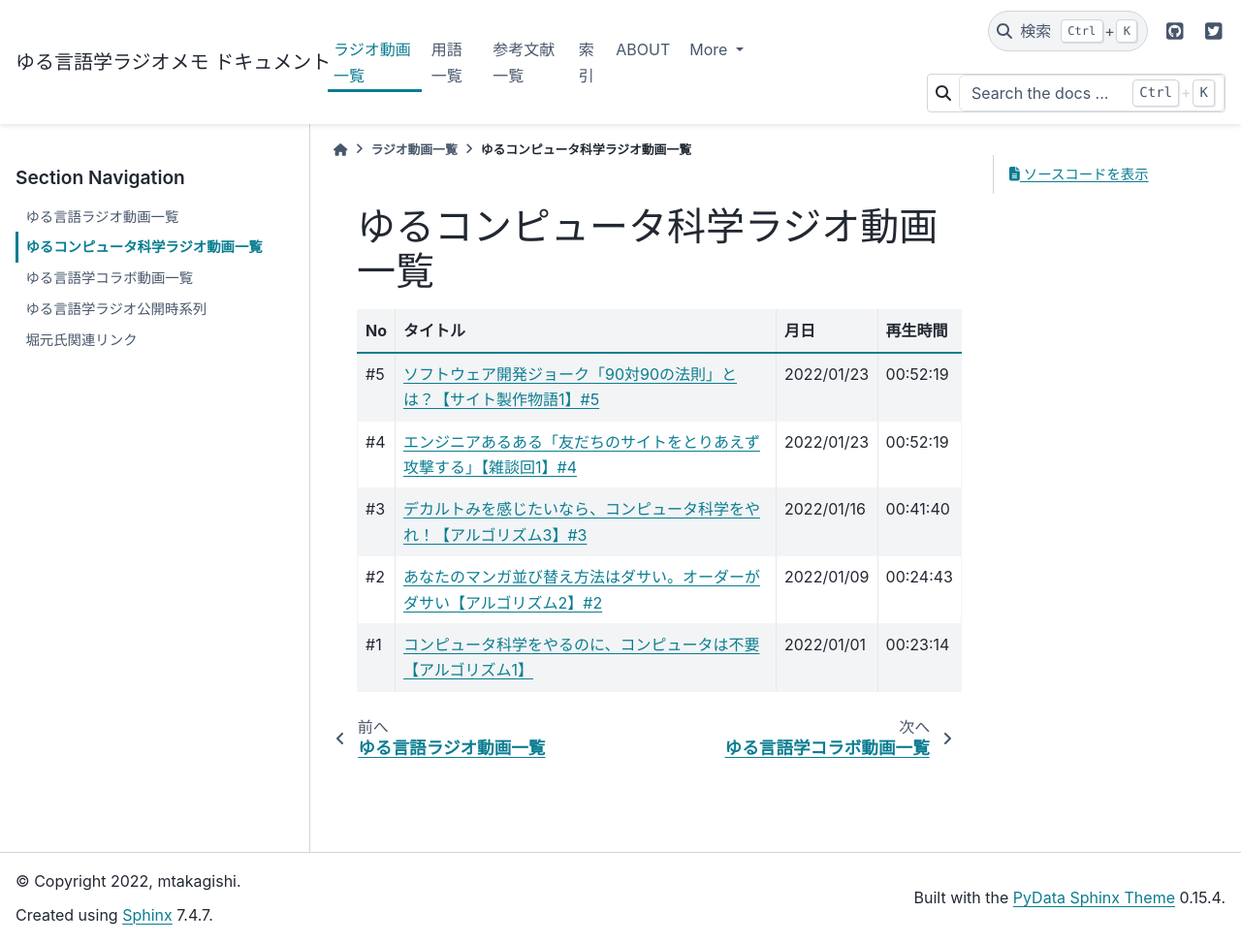
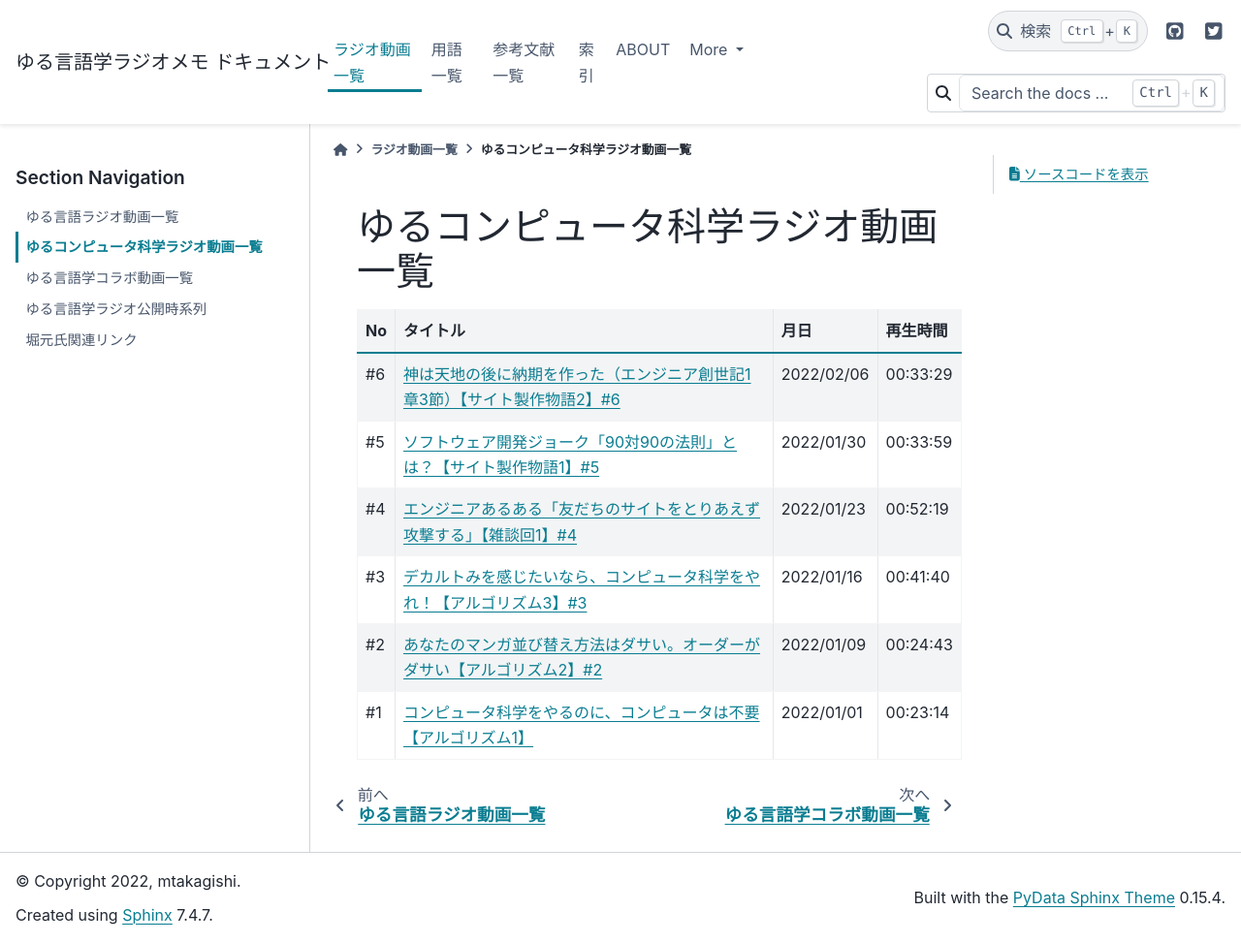
Before and after one commit to mtakagishi/yurugengo, a Sphinx documentation site: the page built from docs/videos/yurucomputer_radio_list.rst, in a window 1280 px wide and 973 px high. Shown: the whole window at 97% size. Built offline with Sphinx 7.4.7 and the PyData theme 0.15.4, drawn with Linux system fonts in a browser that asks for light colours.

Commit message:
コンピュータ#6へのリンクを追加

```diff
--- a/docs/videos/timeline.rst
+++ b/docs/videos/timeline.rst
@@ -214,6 +214,7 @@
       orientation = portrait
       第19回 ->
       コ5【サイト製作物語1】 ->
+      コ6【サイト製作物語2】 ->
       言88【インテリ悪口パビリオン】 ->
       忘年会ライブ【流行語大賞決定】 ;
     }
--- a/docs/videos/yurucomputer_radio_list.rst
+++ b/docs/videos/yurucomputer_radio_list.rst
@@ -1,22 +1,25 @@
 ゆるコンピュータ科学ラジオ動画一覧
 ==============================================
 
-+-----+----------------------------------------------------------------------------+------------+----------+
-| No  |                                  タイトル                                  |    月日    | 再生時間 |
-+=====+============================================================================+============+==========+
-| #5  | `ソフトウェア開発ジョーク「90対90の法則」とは？【サイト製作物語1】#5`_     | 2022/01/23 | 00:52:19 |
-+-----+----------------------------------------------------------------------------+------------+----------+
-| #4  | `エンジニアあるある「友だちのサイトをとりあえず攻撃する」【雑談回1】#4`_   | 2022/01/23 | 00:52:19 |
-+-----+----------------------------------------------------------------------------+------------+----------+
-| #3  | `デカルトみを感じたいなら、コンピュータ科学をやれ！【アルゴリズム3】#3`_   | 2022/01/16 | 00:41:40 |
-+-----+----------------------------------------------------------------------------+------------+----------+
-| #2  | `あなたのマンガ並び替え方法はダサい。オーダーがダサい【アルゴリズム2】#2`_ | 2022/01/09 | 00:24:43 |
-+-----+----------------------------------------------------------------------------+------------+----------+
-| #1  | `コンピュータ科学をやるのに、コンピュータは不要【アルゴリズム1】`_         | 2022/01/01 | 00:23:14 |
-+-----+----------------------------------------------------------------------------+------------+----------+
++-----+------------------------------------------------------------------------------+------------+----------+
+| No  |                                   タイトル                                   |    月日    | 再生時間 |
++=====+==============================================================================+============+==========+
+| #6  | `神は天地の後に納期を作った（エンジニア創世記1章3節）【サイト製作物語2】#6`_ | 2022/02/06 | 00:33:29 |
++-----+------------------------------------------------------------------------------+------------+----------+
+| #5  | `ソフトウェア開発ジョーク「90対90の法則」とは？【サイト製作物語1】#5`_       | 2022/01/30 | 00:33:59 |
++-----+------------------------------------------------------------------------------+------------+----------+
+| #4  | `エンジニアあるある「友だちのサイトをとりあえず攻撃する」【雑談回1】#4`_     | 2022/01/23 | 00:52:19 |
++-----+------------------------------------------------------------------------------+------------+----------+
+| #3  | `デカルトみを感じたいなら、コンピュータ科学をやれ！【アルゴリズム3】#3`_     | 2022/01/16 | 00:41:40 |
++-----+------------------------------------------------------------------------------+------------+----------+
+| #2  | `あなたのマンガ並び替え方法はダサい。オーダーがダサい【アルゴリズム2】#2`_   | 2022/01/09 | 00:24:43 |
++-----+------------------------------------------------------------------------------+------------+----------+
+| #1  | `コンピュータ科学をやるのに、コンピュータは不要【アルゴリズム1】`_           | 2022/01/01 | 00:23:14 |
++-----+------------------------------------------------------------------------------+------------+----------+
 
 .. _コンピュータ科学をやるのに、コンピュータは不要【アルゴリズム1】: https://www.youtube.com/watch?v=UZ2P2dDqZmY
 .. _あなたのマンガ並び替え方法はダサい。オーダーがダサい【アルゴリズム2】#2: https://www.youtube.com/watch?v=Bd6stNhWfdg
 .. _デカルトみを感じたいなら、コンピュータ科学をやれ！【アルゴリズム3】#3: https://www.youtube.com/watch?v=5RZK9D_EU4U
 .. _エンジニアあるある「友だちのサイトをとりあえず攻撃する」【雑談回1】#4: https://www.youtube.com/watch?v=0ykzv_rKHiA
 .. _ソフトウェア開発ジョーク「90対90の法則」とは？【サイト製作物語1】#5: https://www.youtube.com/watch?v=AxoXLspmqi8
+.. _神は天地の後に納期を作った（エンジニア創世記1章3節）【サイト製作物語2】#6: https://www.youtube.com/watch?v=bgex5WbNZQA
```
